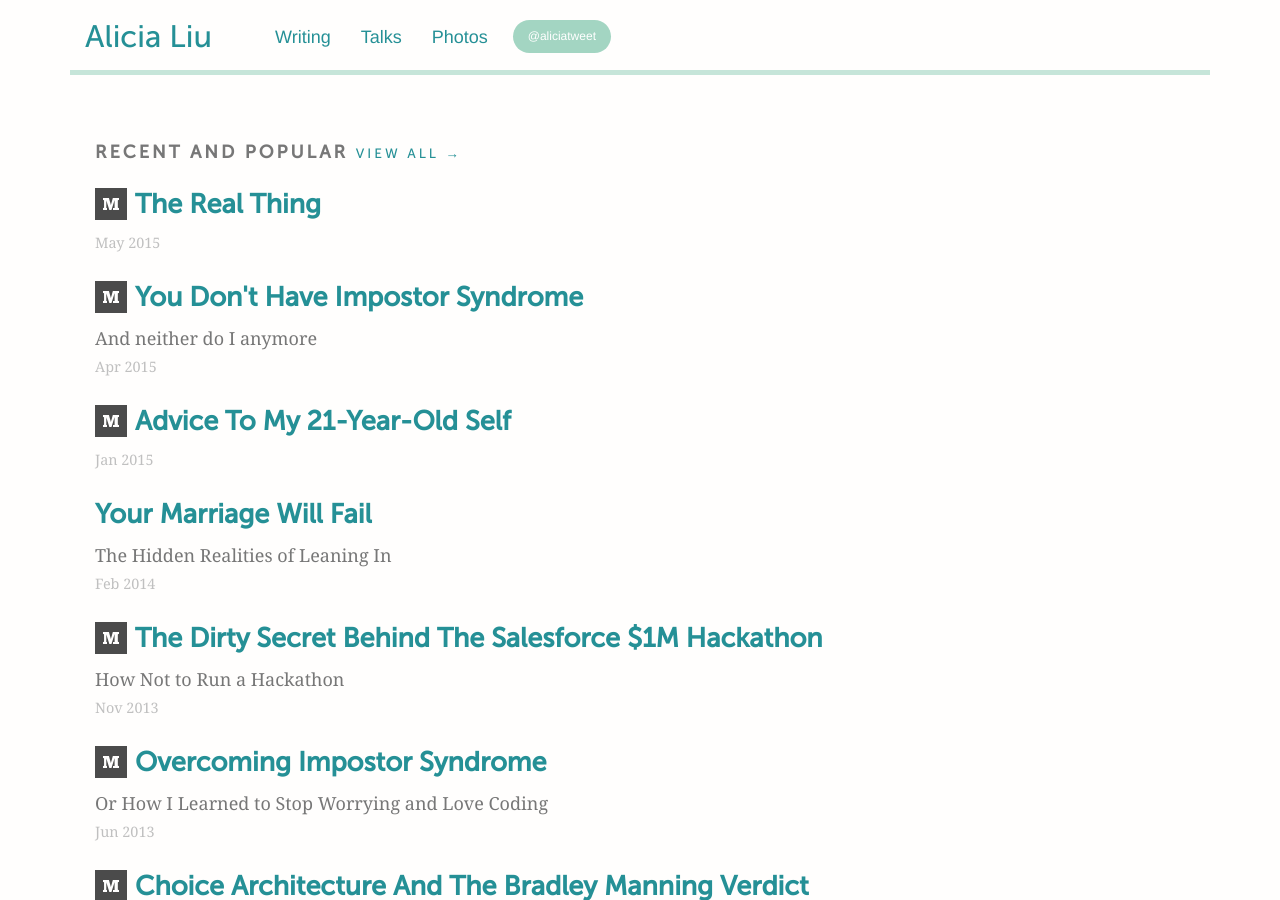
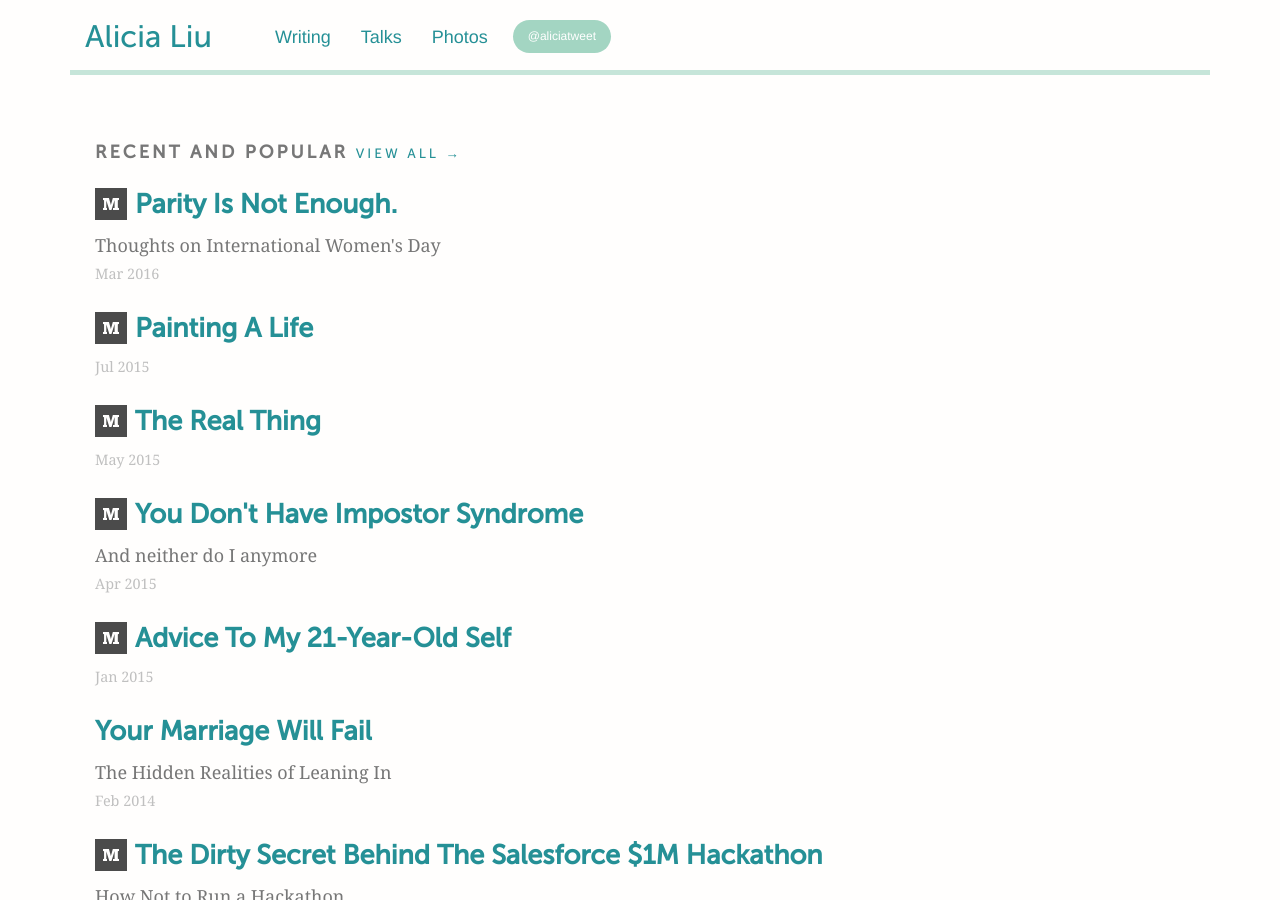
Before and after one commit to alicial/alicial.github.io, a Jekyll site: the page built from index.html, in a window 1280 px wide and 900 px high. Built offline with Jekyll 4.4.1, drawn with Linux system fonts in a browser that asks for light colours; nearby versions of some CDN libraries; Markdown is read by kramdown in place of the engine named in the settings.

Commit message:
Update writing

```diff
--- a/index.html
+++ b/index.html
@@ -6,6 +6,10 @@ title: Alicia Liu
   <section>
     <h5>Recent and Popular <small><a href="/writing">View all &rarr;</a></small></h5>
     <dl>
+      <dt><a class="medium" target="_blank" href="https://medium.com/@aliciatweet/parity-is-not-enough-523e5cfd1c">Parity is not enough.</a></dt>
+      <dd>Thoughts on International Women's Day<time>Mar 2016</time></dd>
+      <dt><a class="medium" target="_blank" href="https://medium.com/keep-learning-keep-growing/painting-a-life-44907299be9f">Painting a Life</a></dt>
+      <dd><time>Jul 2015</time></dd>
       <dt><a class="medium" target="_blank" href="https://medium.com/@aliciatweet/the-real-thing-ebe6d3d4f047">The Real Thing</a></dt>
       <dd><time>May 2015</time></dd>
       <dt><a class="medium" target="_blank" href="https://medium.com/@aliciatweet/you-don-t-have-impostor-syndrome-126e4c4bdcc">You Don't have Impostor Syndrome</a></dt>
--- a/writing/index.html
+++ b/writing/index.html
@@ -44,6 +44,10 @@ title: Writing - Alicia Liu
       <h5>Essays, etc.</h5>
     </header>
     <dl>
+      <dt><a class="medium" target="_blank" href="https://medium.com/@aliciatweet/parity-is-not-enough-523e5cfd1c">Parity is not enough.</a></dt>
+      <dd>Thoughts on International Women's Day<time>Mar 2016</time></dd>
+      <dt><a class="medium" target="_blank" href="https://medium.com/keep-learning-keep-growing/painting-a-life-44907299be9f">Painting a Life</a></dt>
+      <dd><time>Jul 2015</time></dd>
       <dt><a class="medium" target="_blank" href="https://medium.com/@aliciatweet/the-real-thing-ebe6d3d4f047">The Real Thing</a></dt>
       <dd><time>May 2015</time></dd>
       <dt><a class="medium" target="_blank" href="https://medium.com/@aliciatweet/advice-to-my-21-year-old-self-6ffcaaa72d42">Advice to My 21-year-old Self</a></dt>
```
